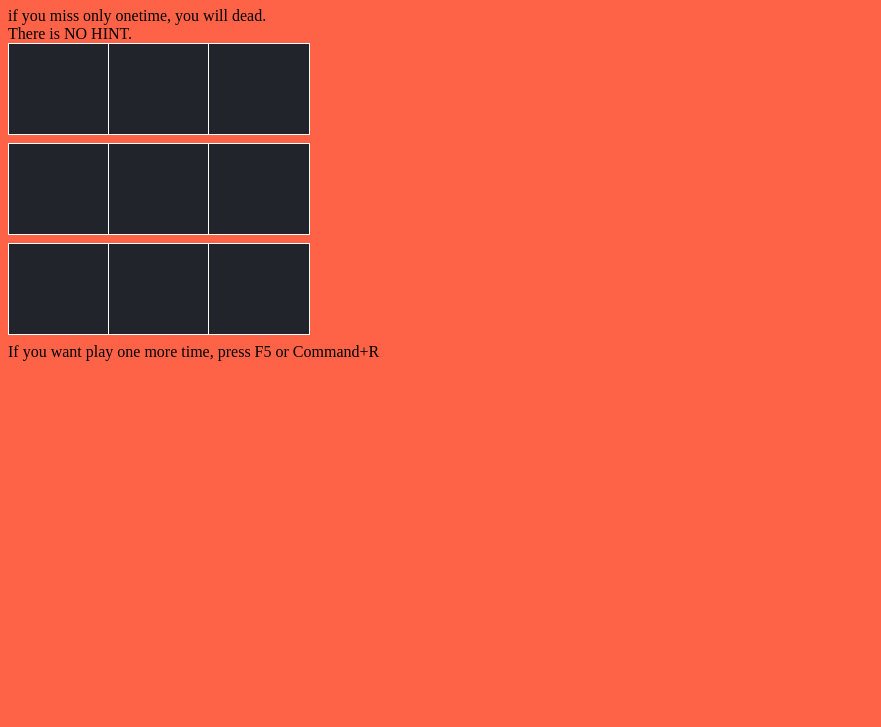
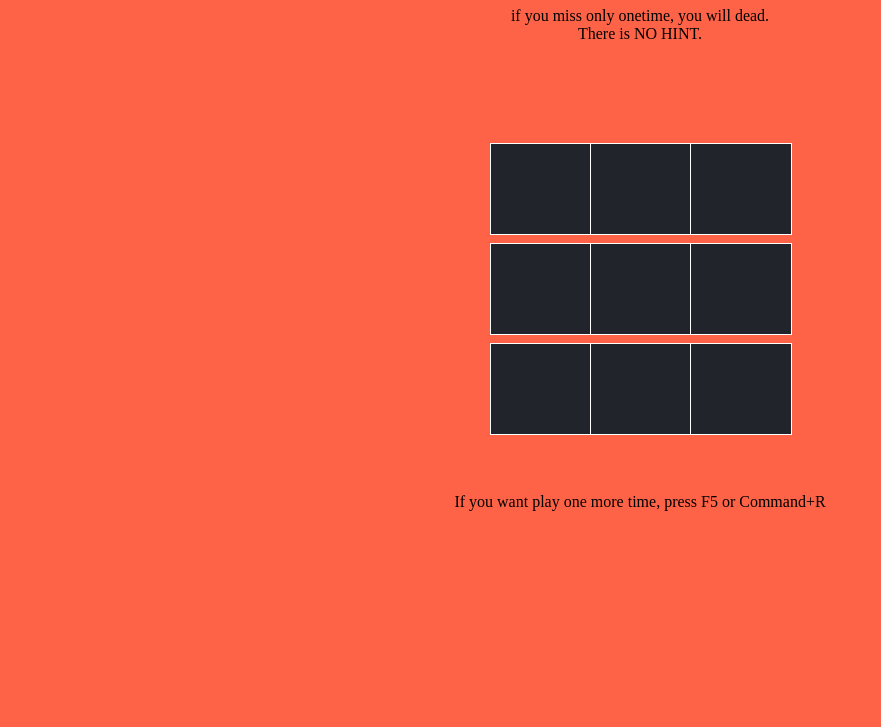
Before and after one commit to Jounery-lee/Findingmines, a plain HTML site: page index.html in a window 1280 px wide. Shown: the part 73-800 px from the top of the page, without its empty margins (0-881 px from the left). Drawn offline with Linux system fonts and the light colour scheme.

Commit message:
Add files via upload
Doing align center

```diff
--- a/css.css
+++ b/css.css
@@ -1,5 +1,7 @@
 body{
   background-color:tomato;
+  text-align: center;
+
 }
 
 #grid{
@@ -7,6 +9,10 @@ body{
   display:grid;
   grid-template-columns: 100px 100px 100px;
   grid-template-rows: 100px 100px 100px;
+  margin-left: auto;
+  margin-right: auto;
+  padding-top:100px;
+  padding-bottom:50px;
 }
 #grid img{
   width:100%;
```
